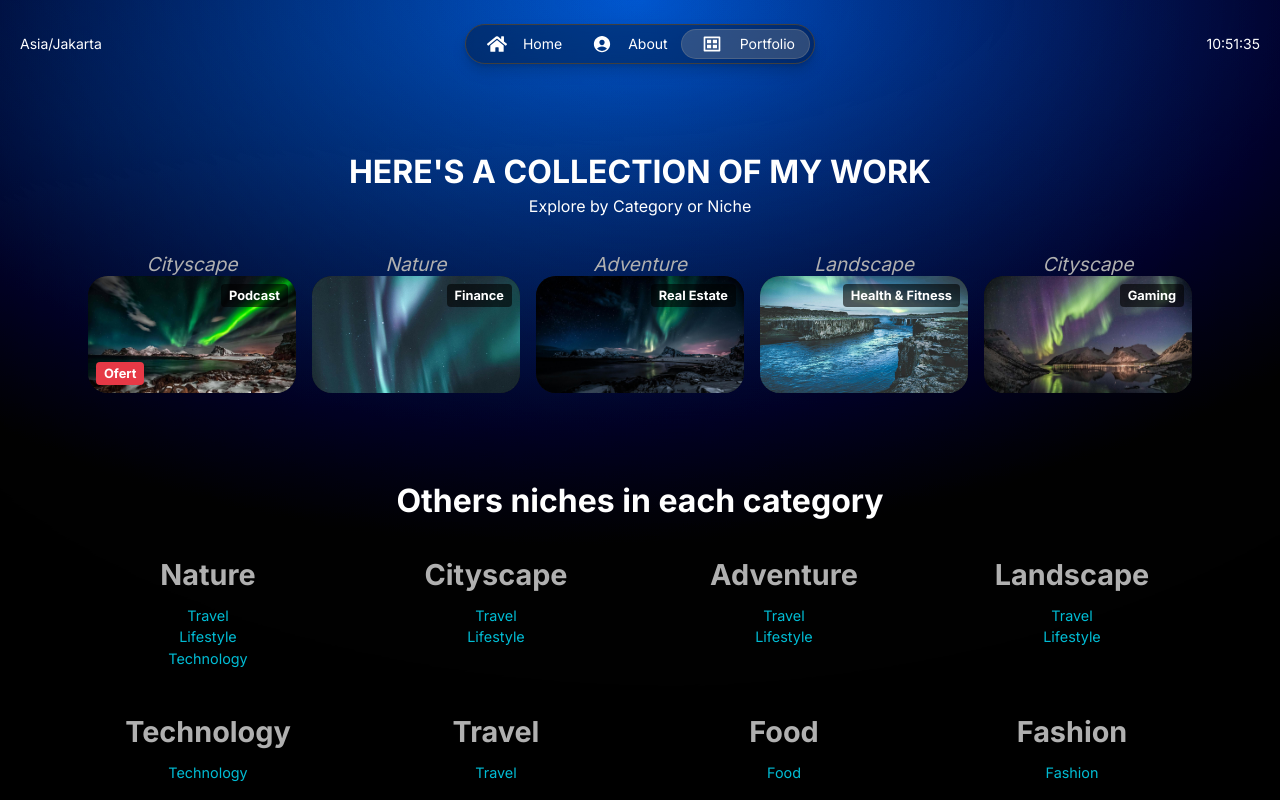
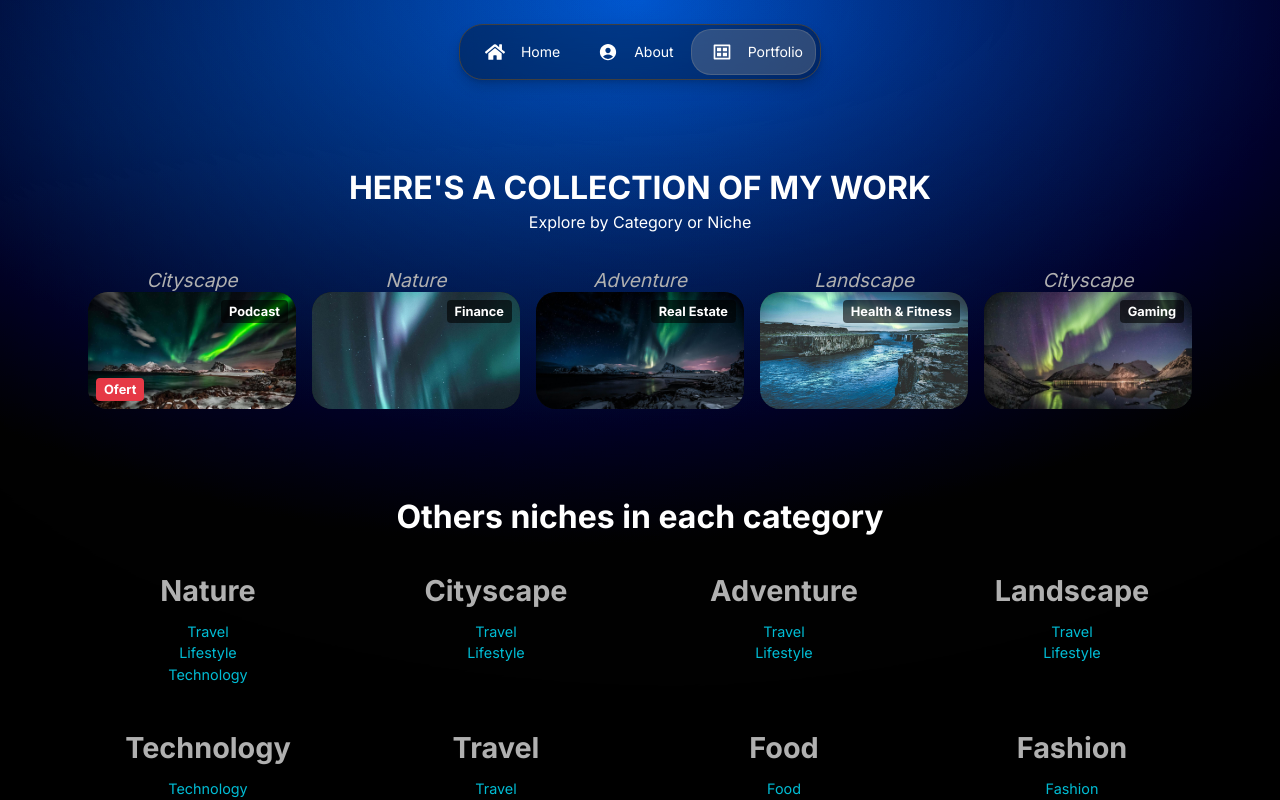
Before and after one commit to rogersx27/leo-portfolio, a Next.js app: page /gallery in a window 1280 px wide. Shown: the top 800 px of the page. Built offline with nearby package versions, Linux system fonts and the light colour scheme.

Commit message:
refactor navbar

```diff
--- /dev/null
+++ b/src/app/components/DropdownMenu.tsx
@@ -0,0 +1,30 @@
+// src/app/components/DropdownMenu.tsx
+
+'use client';
+
+import React from 'react';
+import styles from '@/app/components/Header.module.scss';
+import Link from 'next/link';
+
+interface DropdownMenuProps {
+    isVisible: boolean;
+    isAbove: boolean;
+    items: { label: string; href: string }[];
+}
+
+const DropdownMenu: React.FC<DropdownMenuProps> = ({ isVisible, isAbove, items }) => {
+    return (
+        <div
+            className={`${styles.dropdownMenu} ${isVisible ? styles.dropdownMenuVisible : ''
+                } ${isAbove ? styles.dropdownAbove : ''}`}
+        >
+            {items.map((item, index) => (
+                <Link key={index} href={item.href} className={styles.dropdownItem}>
+                    {item.label}
+                </Link>
+            ))}
+        </div>
+    );
+};
+
+export default DropdownMenu;
--- a/src/app/components/Header.tsx
+++ b/src/app/components/Header.tsx
@@ -1,78 +1,54 @@
-"use client";
+// src/app/components/Header.tsx
 
-import { usePathname } from "next/navigation";
-import { useEffect, useState } from "react";
+'use client';
 
-import { Flex, ToggleButton } from "@/once-ui/components";
+import React, { useEffect, useState } from 'react';
+import { usePathname } from 'next/navigation';
+import { Flex } from '@/once-ui/components';
 import styles from '@/app/components/Header.module.scss';
 
-import { routes, display } from '@/app/resources';
-import { person, home, about, blog, work, gallery } from '@/app/resources';
-import useWindowSize from "../hooks/useWindowSize";
+import NavItem from './NavItem';
+import useWindowSize from '../hooks/useWindowSize';
+import LocationDisplay from './LocationDisplay';
+import { navigationItems } from '../resources/navigationConfig';
+import { display, person } from '../resources';
+import TimeDisplay from './TimeDisplay';
 
-type TimeDisplayProps = {
-    timeZone: string;
-    locale?: string;
-};
-
-const TimeDisplay: React.FC<TimeDisplayProps> = ({ timeZone, locale = 'en-GB' }) => {
-    const [currentTime, setCurrentTime] = useState('');
-
-    useEffect(() => {
-        const updateTime = () => {
-            const now = new Date();
-            const options: Intl.DateTimeFormatOptions = {
-                timeZone,
-                hour: '2-digit',
-                minute: '2-digit',
-                second: '2-digit',
-                hour12: false,
-            };
-            const timeString = new Intl.DateTimeFormat(locale, options).format(now);
-            setCurrentTime(timeString);
-        };
-
-        updateTime();
-        const intervalId = setInterval(updateTime, 1000);
-
-        return () => clearInterval(intervalId);
-    }, [timeZone, locale]);
-
-    return <>{currentTime}</>;
-};
-
-export default TimeDisplay;
-
-export const Header = () => {
+export const Header: React.FC = () => {
     const pathname = usePathname() ?? '';
-    const isClient = typeof window !== "undefined";
-    const { height: windowHeight } = isClient ? useWindowSize() : { height: undefined };
-    const [isGalleryMenuVisible, setGalleryMenuVisible] = useState(false);
+    const { height: windowHeight } = useWindowSize();
+    const [dropdownStates, setDropdownStates] = useState<Record<string, boolean>>({});
     const isDropdownAbove = windowHeight ? windowHeight <= 768 : false;
 
     useEffect(() => {
-        console.log(isDropdownAbove); // Confirma que el valor cambia correctamente
+        console.log(isDropdownAbove); // Confirm that the value changes correctly
     }, [isDropdownAbove]);
+
+    const handleMouseEnter = (key: string) => {
+        setDropdownStates(prev => ({ ...prev, [key]: true }));
+    };
+
+    const handleMouseLeave = (key: string) => {
+        setDropdownStates(prev => ({ ...prev, [key]: false }));
+    };
 
     return (
         <Flex
-            style={{ height: 'fit-content' }}
-            className={styles.position}
             as="header"
+            className={styles.header}
             zIndex={9}
-            fillWidth padding="8"
+            fillWidth
+            padding="8"
             justifyContent="center"
         >
+            {/* Left Section */}
+            <Flex className={styles.leftSection}>
+                { display.location && <LocationDisplay /> }
+            </Flex>
+
+            {/* Navigation Section */}
             <Flex
-                hide="s"
-                paddingLeft="12"
-                fillWidth
-                alignItems="center"
-                textVariant="body-default-s"
-            >
-                {display.location && <>{person.location}</>}
-            </Flex>
-            <Flex
+                className={styles.navSection}
                 background="surface"
                 border="neutral-medium"
                 borderStyle="solid-1"
@@ -81,95 +57,35 @@ export const Header = () => {
                 padding="4"
                 justifyContent="center"
             >
-                <Flex gap="4" textVariant="body-default-s">
-                    {routes['/'] && (
-                        <ToggleButton
-                            prefixIcon="home"
-                            href="/"
-                            selected={pathname === "/"}
-                            style={{ padding: '2px 8px', height: '30px', display: 'flex', alignItems: 'center', justifyContent: 'center' }}
-                        >
-                            <Flex paddingX="0" gap="0" hide="s" justifyContent="center" alignItems="center"> {/* Ajuste de gap y padding */}
-                                {home.label}
-                            </Flex>
-                        </ToggleButton>
-                    )}
-                    {routes['/about'] && (
-                        <ToggleButton
-                            prefixIcon="person"
-                            href="/about"
-                            selected={pathname === "/about"}
-                            style={{ padding: '2px 8px', height: '30px', display: 'flex', alignItems: 'center', justifyContent: 'center' }} // Centrado en este botón también
-                        >
-                            <Flex paddingX="0" hide="s" justifyContent="center" alignItems="center">
-                                {about.label}
-                            </Flex>
-                        </ToggleButton>
-                    )}
-                    {routes['/work'] && (
-                        <ToggleButton
-                            prefixIcon="grid"
-                            href="/work"
-                            selected={pathname.startsWith('/work')}
-                            style={{ padding: '4px 8px', height: '30px' }}
-                        >
-                            <Flex paddingX="1" hide="s">
-                                {work.label}
-                            </Flex>
-                        </ToggleButton>
-                    )}
-                    {routes['/blog'] && (
-                        <ToggleButton
-                            prefixIcon="book"
-                            href="/blog"
-                            selected={pathname.startsWith('/blog')}
-                            style={{ padding: '4px 8px' }}
-                        >
-                            <Flex paddingX="2" hide="s">
-                                {blog.label}
-                            </Flex>
-                        </ToggleButton>
-                    )}
-                    {/* Menú desplegable de galería */}
-                    {routes['/gallery'] && (
-                        <div
-                            onMouseEnter={() => setGalleryMenuVisible(true)}
-                            onMouseLeave={() => setGalleryMenuVisible(false)}
-                            className={styles.menuContainer}
-                        >
-                            <ToggleButton
-                                prefixIcon="gallery"
-                                href="/gallery"
-                                selected={pathname.startsWith('/gallery')}
-                                style={{ height: '30px' }}
-                            >
-                                <Flex paddingX="2" hide="s">
-                                    Portfolio
-                                </Flex>
-                            </ToggleButton>
-                            <div className={styles.bridge}></div>
-                            <div className={`${styles.dropdownMenu} ${isGalleryMenuVisible ? styles.dropdownMenuVisible : ''} ${isDropdownAbove ? styles.dropdownAbove : ''}`}>
-                                {gallery.images.map((image, index) => (
-                                    image.is_best_seller && (
-                                        <a key={index} href={image.src} className={styles.dropdownItem}>
-                                            {image.category}
-                                        </a>
-                                    )
-                                ))}
-                            </div>
-                        </div>
-                    )}
+                <Flex gap="4" textVariant="body-default-s" className={styles.navContainer}>
+                    {navigationItems.map(item => {
+                        const isSelected =
+                            item.href === '/'
+                                ? pathname === item.href
+                                : pathname.startsWith(item.href);
+                        const hasSubItems = !!item.subItems && item.subItems.length > 0;
+                        const isDropdownVisible = dropdownStates[item.key] || false;
 
+                        return (
+                            <NavItem
+                                key={item.key}
+                                label={item.label}
+                                href={item.href}
+                                icon={item.icon}
+                                isSelected={isSelected}
+                                subItems={item.subItems}
+                                isDropdownAbove={isDropdownAbove}
+                                isDropdownVisible={isDropdownVisible}
+                                onMouseEnter={() => handleMouseEnter(item.key)}
+                                onMouseLeave={() => handleMouseLeave(item.key)}
+                            />
+                        );
+                    })}
                 </Flex>
             </Flex>
-            <Flex
-                hide="s"
-                paddingRight="12"
-                fillWidth
-                justifyContent="flex-end"
-                alignItems="center"
-                textVariant="body-default-s"
-            >
+
+            {/* Right Section */}
+            <Flex className={styles.rightSection}>
                 {display.time && <TimeDisplay timeZone={person.location} />}
             </Flex>
         </Flex>
--- /dev/null
+++ b/src/app/components/LocationDisplay.tsx
@@ -0,0 +1,25 @@
+// src/app/components/LocationDisplay.tsx
+
+'use client';
+
+import React from 'react';
+import { Flex } from '@/once-ui/components';
+import styles from '@/app/components/Header.module.scss';
+import { person } from '@/app/resources';
+
+const LocationDisplay: React.FC = () => {
+    return (
+        <Flex
+            hide="s"
+            paddingLeft="12"
+            fillWidth
+            alignItems="center"
+            textVariant="body-default-s"
+            className={styles.location}
+        >
+            {person.location}
+        </Flex>
+    );
+};
+
+export default LocationDisplay;
--- /dev/null
+++ b/src/app/components/NavItem.tsx
@@ -0,0 +1,61 @@
+// src/app/components/NavItem.tsx
+
+'use client';
+
+import React from 'react';
+import { ToggleButton } from '@/once-ui/components';
+import { Flex } from '@/once-ui/components';
+import styles from '@/app/components/Header.module.scss';
+import DropdownMenu from './DropdownMenu';
+
+interface NavItemProps {
+    label: string;
+    href: string;
+    icon: string;
+    isSelected: boolean;
+    subItems?: { label: string; href: string }[];
+    isDropdownAbove: boolean;
+    isDropdownVisible: boolean;
+    onMouseEnter?: () => void;
+    onMouseLeave?: () => void;
+}
+
+const NavItem: React.FC<NavItemProps> = ({
+    label,
+    href,
+    icon,
+    isSelected,
+    subItems,
+    isDropdownAbove,
+    isDropdownVisible,
+    onMouseEnter,
+    onMouseLeave,
+}) => {
+    return (
+        <div
+            onMouseEnter={onMouseEnter}
+            onMouseLeave={onMouseLeave}
+            className={styles.menuContainer}
+        >
+            <ToggleButton
+                prefixIcon={icon}
+                href={href}
+                selected={isSelected}
+                className={styles.toggleButton}
+            >
+                <Flex paddingX="0" hide="s" justifyContent="center" alignItems="center">
+                    {label}
+                </Flex>
+            </ToggleButton>
+            {subItems && (
+                <DropdownMenu
+                    isVisible={isDropdownVisible}
+                    isAbove={isDropdownAbove}
+                    items={subItems}
+                />
+            )}
+        </div>
+    );
+};
+
+export default NavItem;
--- /dev/null
+++ b/src/app/components/TimeDisplay.tsx
@@ -0,0 +1,38 @@
+// src/app/components/TimeDisplay.tsx
+
+'use client';
+
+import React, { useEffect, useState } from 'react';
+
+type TimeDisplayProps = {
+    timeZone: string;
+    locale?: string;
+};
+
+const TimeDisplay: React.FC<TimeDisplayProps> = ({ timeZone, locale = 'en-GB' }) => {
+    const [currentTime, setCurrentTime] = useState('');
+
+    useEffect(() => {
+        const updateTime = () => {
+            const now = new Date();
+            const options: Intl.DateTimeFormatOptions = {
+                timeZone,
+                hour: '2-digit',
+                minute: '2-digit',
+                second: '2-digit',
+                hour12: false,
+            };
+            const timeString = new Intl.DateTimeFormat(locale, options).format(now);
+            setCurrentTime(timeString);
+        };
+
+        updateTime();
+        const intervalId = setInterval(updateTime, 1000);
+
+        return () => clearInterval(intervalId);
+    }, [timeZone, locale]);
+
+    return <>{currentTime}</>;
+};
+
+export default TimeDisplay;
--- a/src/app/resources/config.js
+++ b/src/app/resources/config.js
@@ -33,8 +33,8 @@ const style = {
 }
 
 const display = {
-    location: true,
-    time:     true
+    location: false,
+    time:     false
 }
 
 const mailchimp = {
--- /dev/null
+++ b/src/app/resources/navigationConfig.ts
@@ -0,0 +1,43 @@
+// src/app/config/navigationConfig.ts
+
+import { routes, gallery } from '@/app/resources';
+
+export interface SubNavItem {
+    label: string;
+    href: string;
+}
+
+export interface NavItem {
+    key: string;
+    label: string;
+    href: string;
+    icon: string;
+    subItems?: SubNavItem[];
+}
+
+export const navigationItems: NavItem[] = [
+    {
+        key: 'home',
+        label: 'Home',
+        href: '/',
+        icon: 'home',
+    },
+    {
+        key: 'about',
+        label: 'About',
+        href: '/about',
+        icon: 'person',
+    },
+    {
+        key: 'gallery',
+        label: 'Portfolio',
+        href: '/gallery',
+        icon: 'gallery',
+        subItems: gallery.images
+            .filter(image => image.is_best_seller)
+            .map(image => ({
+                label: image.category,
+                href: image.src,
+            })),
+    },
+];
```
